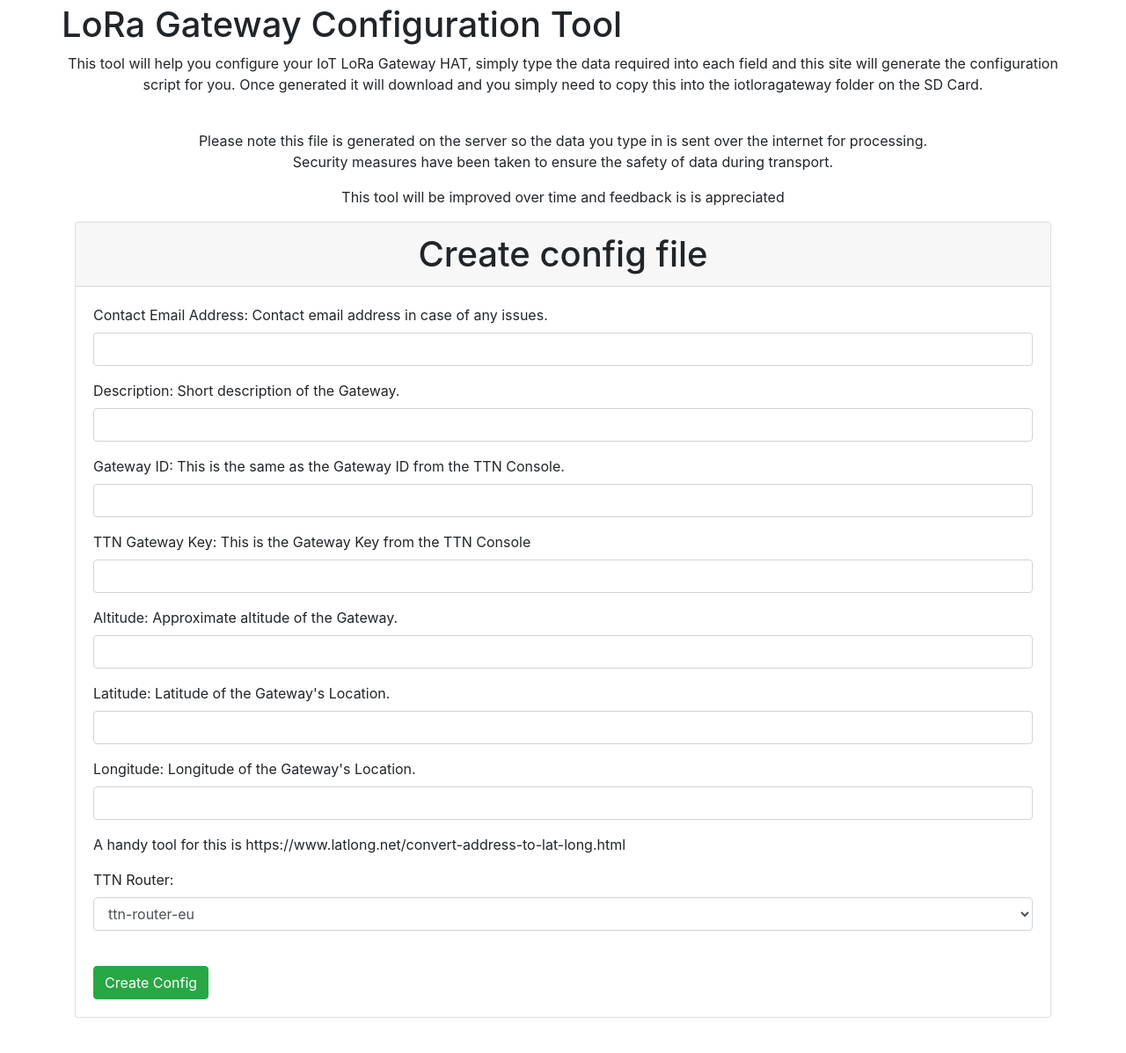
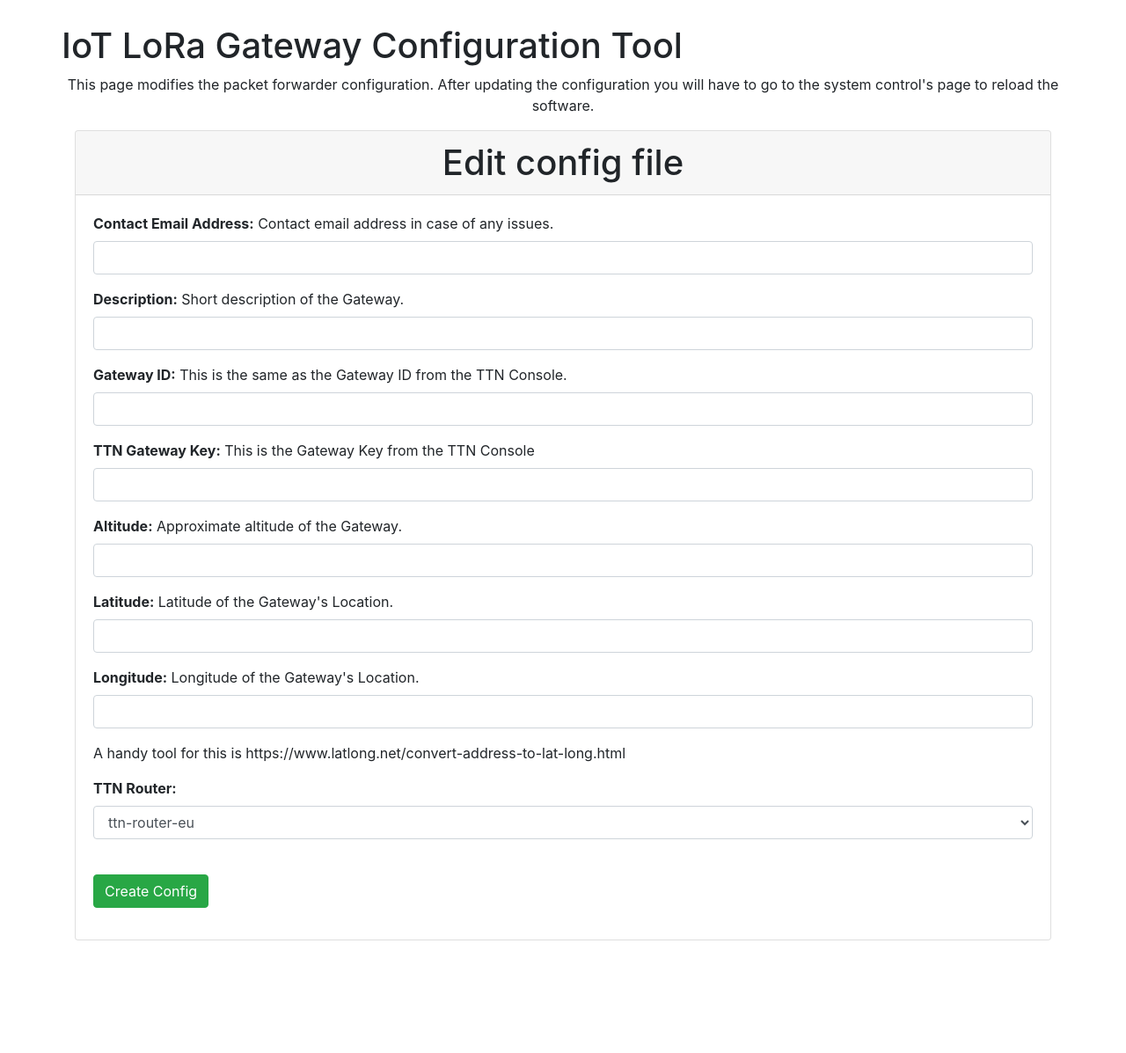
Before and after one commit to PiSupply/IoTLoRaRange, a PHP site: page /configureGateway.php in a window 1280 px wide. Shown: the part 56-1253 px from the top of the page at 88% size. After the commit the page ends 1125 px from the top, so only its background shows below. Run offline with PHP 8.4, Linux system fonts and the light colour scheme.

Commit message:
Lotsa changes

```diff
--- a/IoT LoRa Gateway Controller/configureGateway.php
+++ b/IoT LoRa Gateway Controller/configureGateway.php
@@ -1,57 +1,55 @@
-<?php
+- f<?php
 include('inc/header.php');
 ?>
 
 <div class="row align-items-center">
    <div class="text-center">
-     <h1>LoRa Gateway Configuration Tool</h1>
+     <h1>IoT LoRa Gateway Configuration Tool</h1>
    </div>
 </div>
 <div class="row align-items-center">
    <div class="text-center">
-     <p>This tool will help you configure your IoT LoRa Gateway HAT, simply type the data required into each field and this site will generate the configuration script for you. Once generated it will download and you simply need to copy this into the iotloragateway folder on the SD Card.</p><br/>
-     <p>Please note this file is generated on the server so the data you type in is sent over the internet for processing.<br/>Security measures have been taken to ensure the safety of data during transport.</p>
-     <p>This tool will be improved over time and feedback is is appreciated</p>
+     <p>This page modifies the packet forwarder configuration. After updating the configuration you will have to go to the system control's page to reload the software.</p>
    </div>
 </div>
 <div class="row align-items-center">
   <div class="col-lg">
    <div class="card">
-     <h1 class="card-header text-center">Create config file</h1>
+     <h1 class="card-header text-center">Edit config file</h1>
      <form action="/generate_conf.php" method="post">
          <div class="card-body">
       <div class="form-group">
-       <label for="emailAddr">Contact Email Address:</label> Contact email address in case of any issues.
+       <label for="emailAddr" class="font-weight-bold">Contact Email Address:</label> Contact email address in case of any issues.
        <input type="email" id="email" name="email" class="form-control" required/>
        </div>
       <div class="form-group">
-       <label for="emailAddr">Description:</label> Short description of the Gateway.
+       <label for="emailAddr"  class="font-weight-bold">Description:</label> Short description of the Gateway.
        <input type="text" id="description" name="description" class="form-control" required/>
        </div>
       <div class="form-group">
-       <label for="emailAddr">Gateway ID:</label> This is the same as the Gateway ID from the TTN Console.
+       <label for="emailAddr"  class="font-weight-bold">Gateway ID:</label> This is the same as the Gateway ID from the TTN Console.
        <input type="text" id="gatewayId" name="gatewayId" class="form-control" required/>
        </div>
       <div class="form-group">
-       <label for="emailAddr">TTN Gateway Key:</label> This is the Gateway Key from the TTN Console
+       <label for="emailAddr"  class="font-weight-bold">TTN Gateway Key:</label> This is the Gateway Key from the TTN Console
        <input type="text" id="ttnKey"name="ttnKey" class="form-control" required minlength=101/>
        </div>
       <div class="form-group">
-       <label for="emailAddr">Altitude:</label> Approximate altitude of the Gateway.
+       <label for="emailAddr"  class="font-weight-bold">Altitude:</label> Approximate altitude of the Gateway.
        <input type="text" id="altitude" name="altitude" class="form-control" required/>
        </div>
        <div class="form-group">
-        <label for="emailAddr">Latitude:</label> Latitude of the Gateway's Location.
+        <label for="emailAddr"  class="font-weight-bold">Latitude:</label> Latitude of the Gateway's Location.
         <input type="text" id="latitude" name="latitude" class="form-control" required/>
         </div>
       <div class="form-group">
-       <label for="emailAddr">Longitude:</label> Longitude of the Gateway's Location.
+       <label for="emailAddr"  class="font-weight-bold">Longitude:</label> Longitude of the Gateway's Location.
        <input type="text" id="longitude" name="longitude" class="form-control" required/>
        </div>
 
        <p>A handy tool for this is https://www.latlong.net/convert-address-to-lat-long.html</p>
       <div class="form-group">
-       <label for="router">TTN Router:</label>
+       <label for="router"  class="font-weight-bold">TTN Router:</label>
        <select name="router" class="form-control">
         <option value="eu">ttn-router-eu</option>
         <option value="jp">ttn-router-jp</option>
```
Also changed, not shown: IoT LoRa Gateway Controller/index.php (+10 -5 lines).
